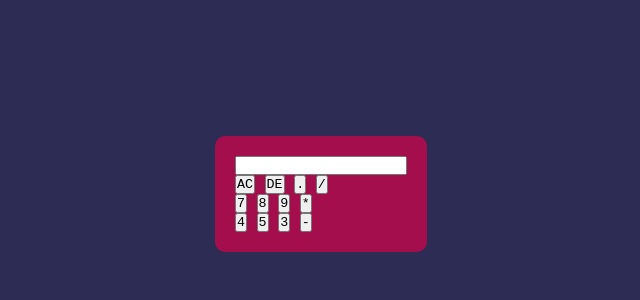
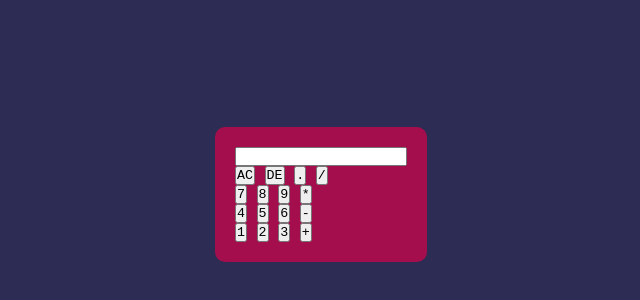
Before and after one commit to AnitaDames/Calculator-, a plain HTML site: page index.html in a window 1280 px wide. Shown: the part 206-506 px from the top of the page, without its empty margins (319-959 px from the left). Drawn offline with Linux system fonts and the light colour scheme.

Commit message:
feat: add fourth calculator row

```diff
--- a/index.html
+++ b/index.html
@@ -34,8 +34,15 @@
           <div>
             <input type="button" value="4" />
             <input type="button" value="5" />
+            <input type="button" value="6" />
+            <input type="button" value="-" />
+          </div>
+
+          <div>
+            <input type="button" value="1" />
+            <input type="button" value="2" />
             <input type="button" value="3" />
-            <input type="button" value="-" />
+            <input type="button" value="+" />
           </div>
         </form>
 
```
